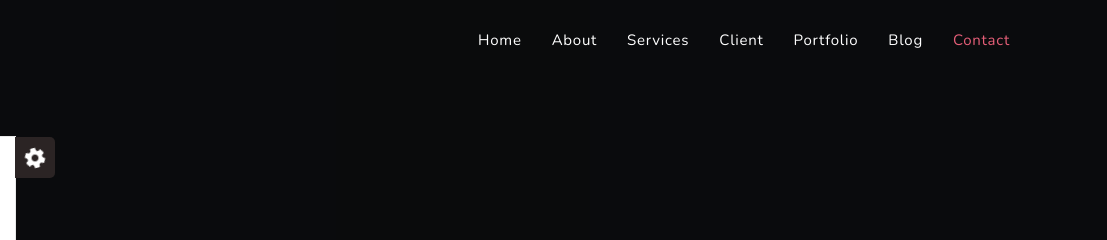
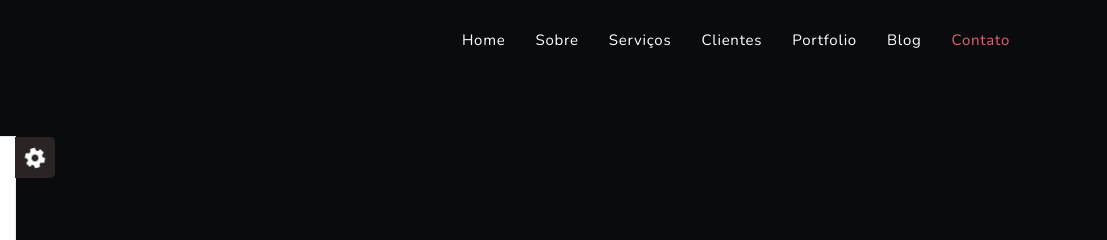
Before and after one commit to marckmalhado/portifolio, a plain HTML site: page index.html in a window 1280 px wide. Shown: the top 240 px of the page, 173-1280 px from the left. Drawn offline with nearby package versions, Linux system fonts and the light colour scheme; a script that the page names is missing.

Commit message:
index alterado menu

```diff
--- a/index.html
+++ b/index.html
@@ -63,13 +63,13 @@
                         <a class="nav-link" href="#home">Home</a>
                     </li>
                     <li class="nav-item">
-                        <a class="nav-link" href="#about">About</a>
+                        <a class="nav-link" href="#about">Sobre</a>
                     </li>
                     <li class="nav-item">
-                        <a class="nav-link" href="#services">Services</a>
+                        <a class="nav-link" href="#services">Serviços</a>
                     </li>
                     <li class="nav-item">
-                        <a class="nav-link" href="#client">Client</a>
+                        <a class="nav-link" href="#client">Clientes</a>
                     </li>
                     <li class="nav-item">
                         <a class="nav-link" href="#portfolio">Portfolio</a>
@@ -78,7 +78,7 @@
                         <a class="nav-link" href="#blog">Blog</a>
                     </li>
                     <li class="nav-item">
-                        <a class="nav-link" href="#contact">Contact</a>
+                        <a class="nav-link" href="#contact">Contato</a>
                     </li>
                 </ul>
             </div>
```
